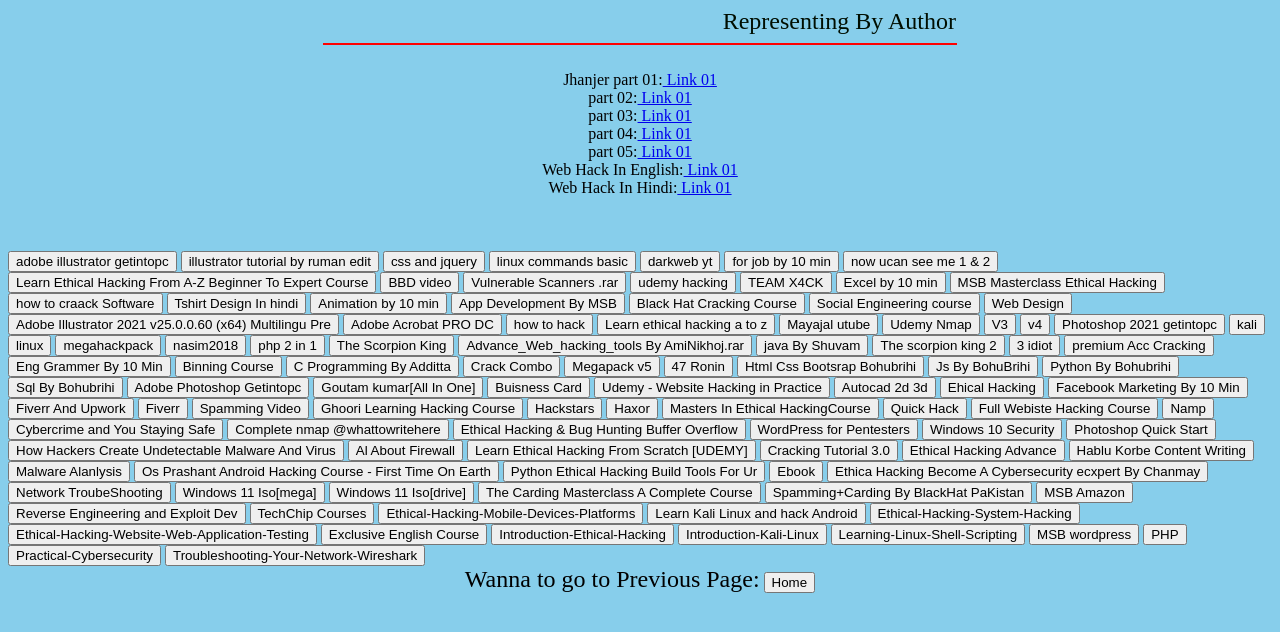
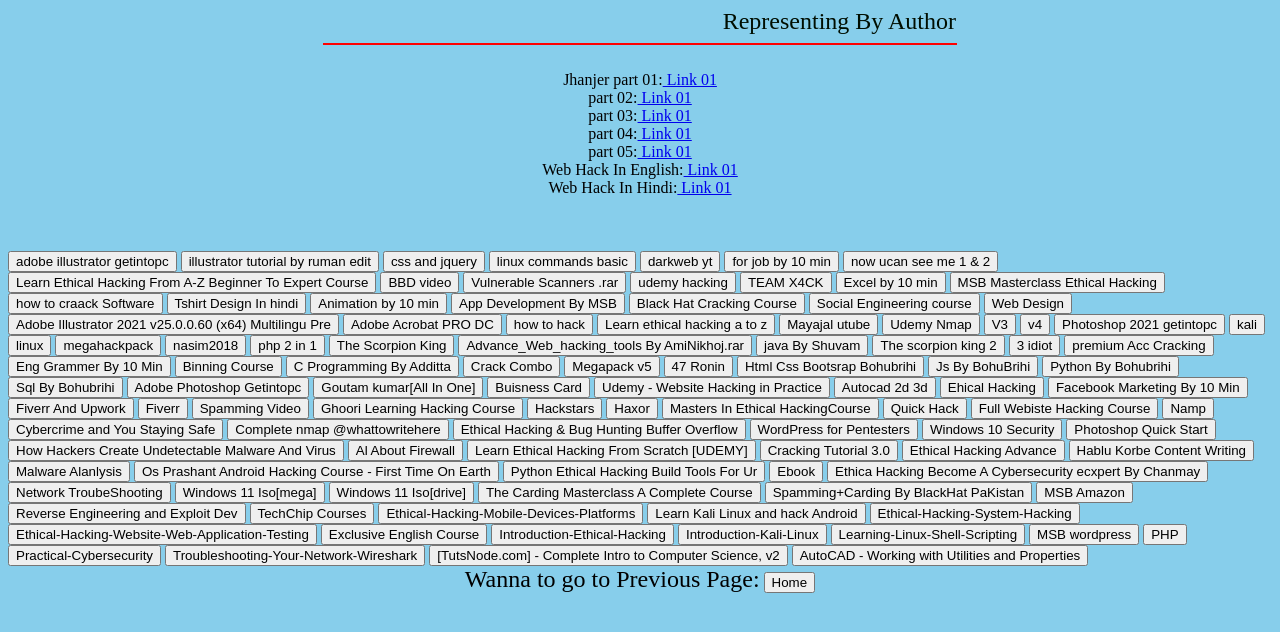
Before and after one commit to T1M3-30M3/FreeResource, a plain HTML site: page 5th page.html in a window 1280 px wide. Drawn offline with Linux system fonts and the light colour scheme.

Commit message:
Update 5th page.html

```diff
--- a/5th page.html
+++ b/5th page.html
@@ -134,6 +134,8 @@
 <a href='https://mega.nz/folder/c4432aqS#WRS9p7464nzzf4OwCz7oJQ'><button type="button">PHP</button></a>
 <a href='https://mega.nz/folder/gwpz3aqI#8KU9tN9HuRgh4X3Jeb7guA'><button type="button">Practical-Cybersecurity</button></a>
 <a href='https://mega.nz/folder/gtgTCAwS#Q4YXxACeZ-Tyyf1uXOMBhQ'><button type="button">Troubleshooting-Your-Network-Wireshark</button></a>
+  <a href='https://mega.nz/folder/DDog2Q5Y#Qgp5ifIVgzfJ1g8xA8gz7QQ'><button type="button">[TutsNode.com] - Complete Intro to Computer Science, v2</button></a>
+<a href='https://mega.nz/folder/7DoAmKoI#KSOpfW-CxDfm7OYfNm2Rhw'><button type="button">AutoCAD - Working with Utilities and Properties</button></a>
 
 
 <br>
```
